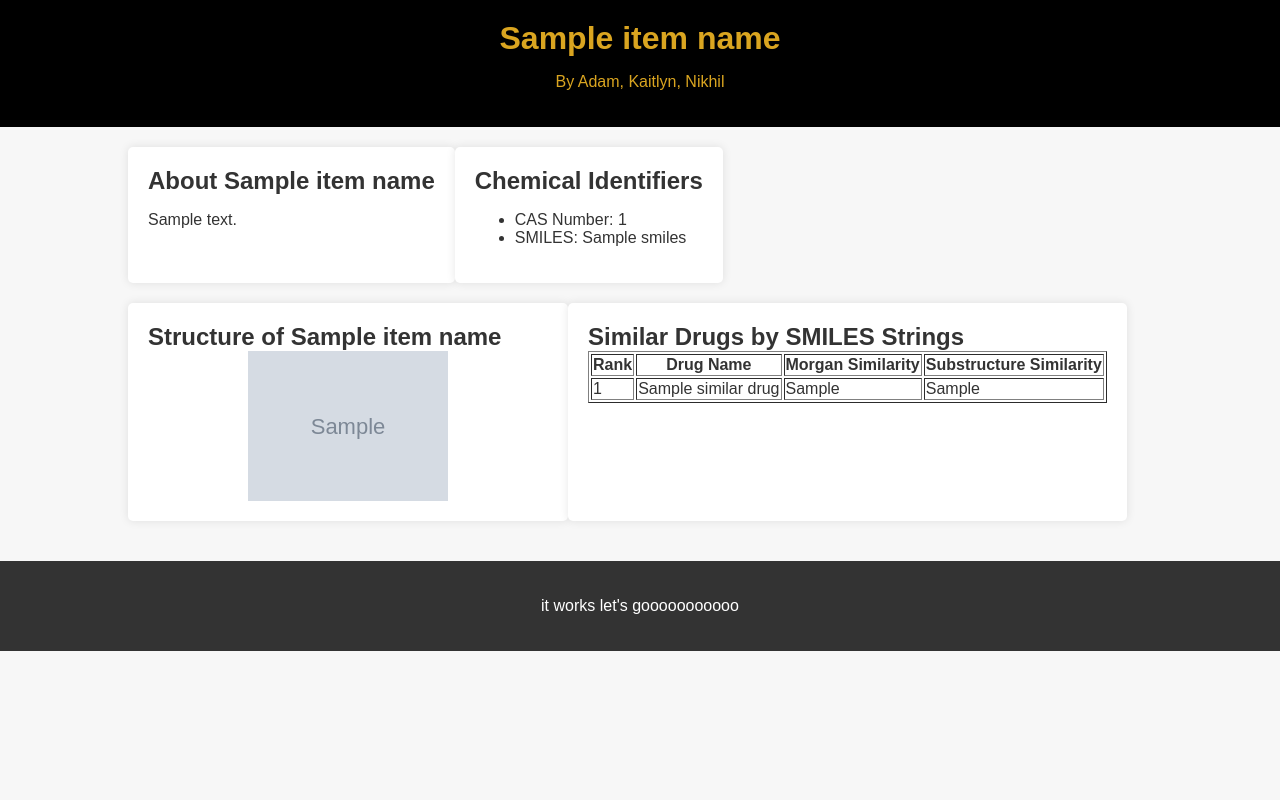
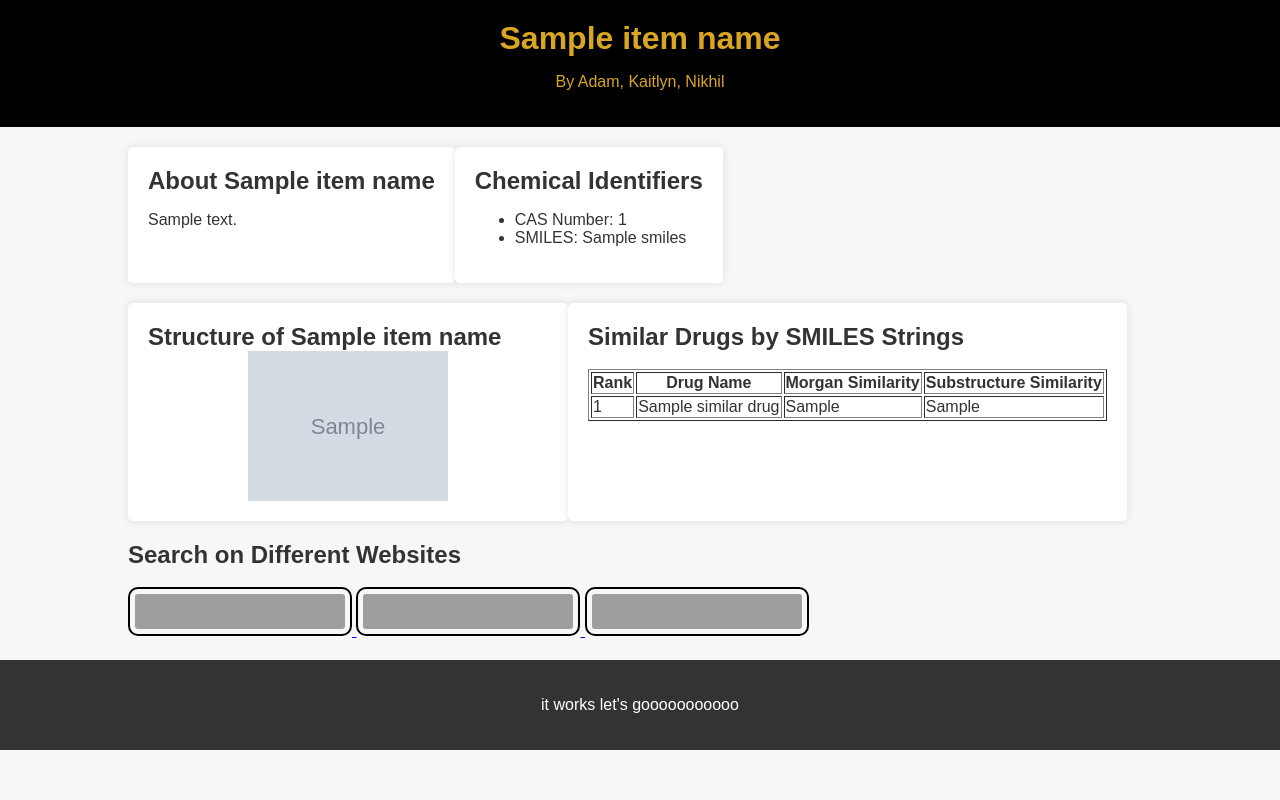
Before and after one commit to chan327/NEW_BiocomputingProject, a Flask app: template templates/results.html in a window 1280 px wide. Run offline with Flask 3, Linux system fonts and the light colour scheme; the template is opened without the code that fills it: most values are stand-ins (such as "Sample title", 1, 10 or a date in 2020); grey boxes marked "Sample" are stand-in pictures; parts of the project's set-up code (start-up, migrations or seed data) failed here and were passed over; grey boxes are pictures that could not be loaded.

Commit message:
Added links to search on other sites

```diff
--- a/app.py
+++ b/app.py
@@ -200,7 +200,9 @@ def item_page(name):
                 img_file.write(img_bytes.read())
             image_url = url_for('static', filename=f'temp/{name}.jpg')
             return render_template('results.html', item_name=name, drug=drug, molecule_image=image_url,
-                                   similar_drugs=smiles_ten)
+                                   similar_drugs=smiles_ten, pubmed_search = f"https://pubmed.ncbi.nlm.nih.gov/?term={name}",
+                                   google_scholar = f"https://scholar.google.com/scholar?hl=en&as_sdt=0%2C15&q={name}&oq=)",
+                                   science_direct = f"https://www.sciencedirect.com/search?qs={name}")
     return "Item not found", 404
 
 @app.route('/search', methods=['GET'])
--- a/templates/results.html
+++ b/templates/results.html
@@ -89,7 +89,8 @@
 
         <div class="info-block">
                 <h2>Similar Drugs by SMILES Strings</h2>
-                <table border="1">
+            <br>
+            <table border="1">
                     <thead>
                         <tr>
                             <th>Rank</th>
@@ -110,8 +111,27 @@
                     </tbody>
                 </table>
 
-            </ul>
         </div>
+
+        <div class="logo-box">
+            <h2>Search on Different Websites</h2>
+            <br>
+            <a href="{{ pubmed_search }}" target="_blank">
+                <img src="https://upload.wikimedia.org/wikipedia/commons/f/fb/US-NLM-PubMed-Logo.svg" alt="Search on PubMed"
+                style="padding: 5px; border: 2px solid black; border-radius: 10px;" width="210" height = "35">
+            </a>
+            <a href="{{ google_scholar }}" target="_blank">
+                <img src="https://scholar.google.com/intl/en/scholar/images/2x/scholar_logo_64dp.png" alt="Search on Google Scholar"
+                style="padding: 5px; border: 2px solid black; border-radius: 10px;" width="210" height="35">
+            </a>
+            <a href="{{ science_direct }}" target="_blank">
+                <img src="https://upload.wikimedia.org/wikipedia/commons/3/35/ScienceDirect_logo_2020.svg" alt="Search on ScienceDirect"
+                style="padding: 5px; border: 2px solid black; border-radius: 10px;" width="210" height = "35">
+            </a>
+        </div>
+
+</body>
+
     </div>
 
     <footer>
```
